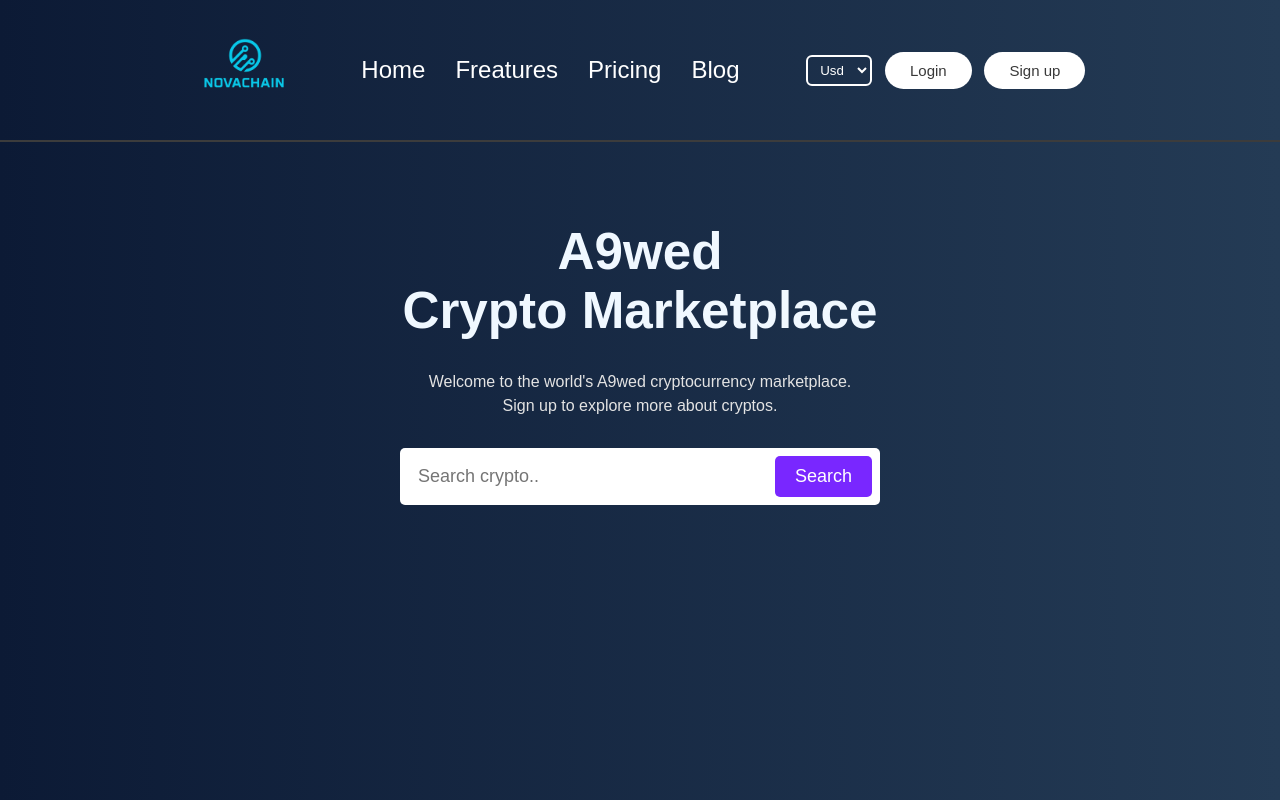
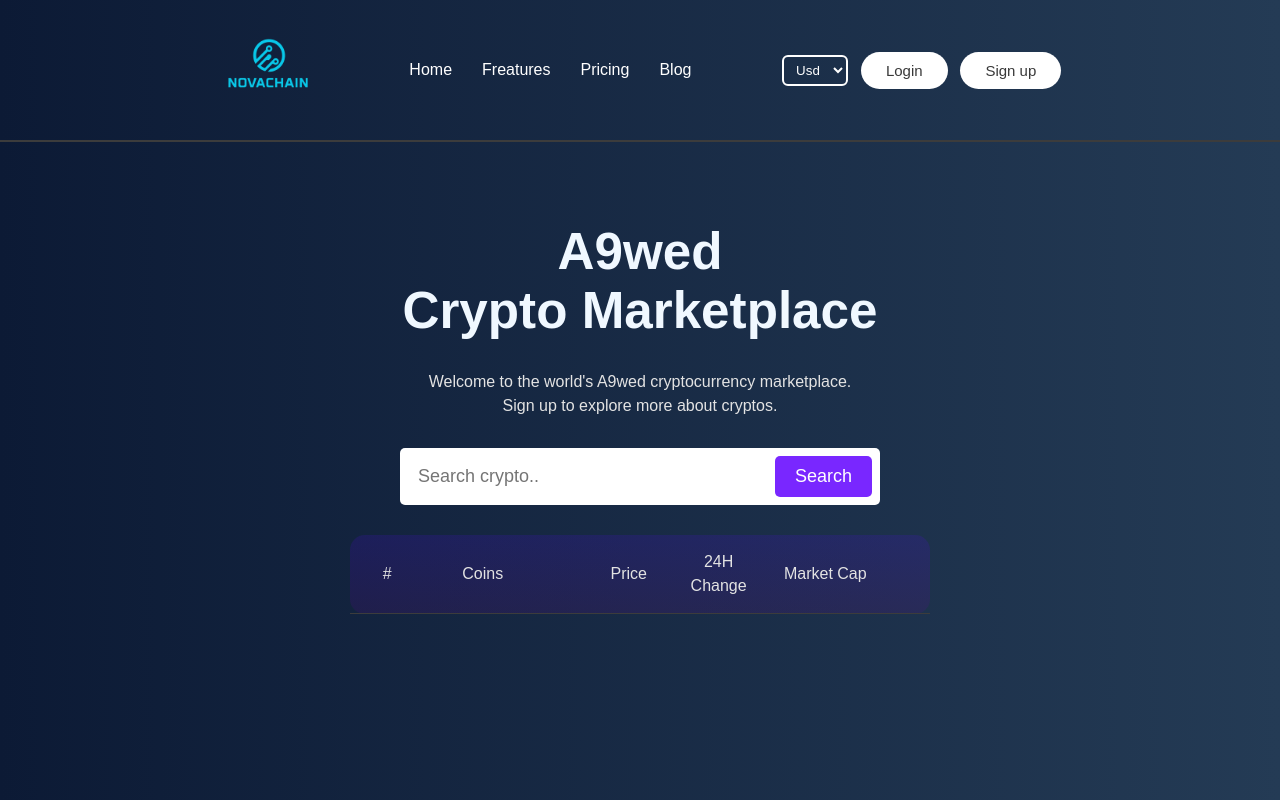
Before and after one commit to zourte2486/Crypto_Site, a React (Vite) app: page / in a window 1280 px wide. Built offline with nearby package versions, Linux system fonts and the light colour scheme.

Commit message:
Refactor Navbar styles and enhance Home page layout with crypto table

```diff
--- a/src/components/Navbar/NavBar.css
+++ b/src/components/Navbar/NavBar.css
@@ -62,7 +62,6 @@
 }
 
 .hover-underline {
-    font-size: 1.5rem;
     color: #ffffff;
     position: relative;
     display: inline-block;
--- a/src/pages/Home/Home.css
+++ b/src/pages/Home/Home.css
@@ -35,7 +35,7 @@
 }
 
 .hero form input {
-    flex:1;
+    flex: 1;
     padding-left: 10px;
     outline: none;
     border: none;
@@ -52,3 +52,18 @@
     cursor: pointer;
     font-size: 18px;
 }
+
+.crypto-table {
+    max-width: 800px;
+    margin: auto;
+    background: linear-gradient(#5403ff26, #69029926);
+    border-radius: 15px;
+}
+
+.table-layout {
+    display: grid;
+    grid-template-columns: .5fr 2fr 1fr 1fr 1.5fr;
+    padding: 15px 20px;
+    align-items: center;
+    border-bottom: 1px solid #3c3c3c;
+}
--- a/src/pages/Home/Home.jsx
+++ b/src/pages/Home/Home.jsx
@@ -5,14 +5,28 @@
   return (
     <div className="home">
       <div className="hero">
-        <h1> A9wed <br />
-        Crypto Marketplace </h1>
-        <p>Welcome to the world's A9wed cryptocurrency marketplace. <br />
-        Sign up to explore more about cryptos.</p>
+        <h1>
+          {" "}
+          A9wed <br />
+          Crypto Marketplace{" "}
+        </h1>
+        <p>
+          Welcome to the world's A9wed cryptocurrency marketplace. <br />
+          Sign up to explore more about cryptos.
+        </p>
         <form>
           <input type="text" placeholder="Search crypto.." />
           <button type="submit">Search</button>
         </form>
+        <div className="crypto-table">
+          <div className="table-layout">
+            <p>#</p>
+            <p>Coins</p>
+            <p>Price</p>
+            <p style={{ textAlign: "center" }}>24H Change</p>
+            <p className="market-cap">Market Cap</p>
+          </div>
+        </div>
       </div>
     </div>
   );
```
